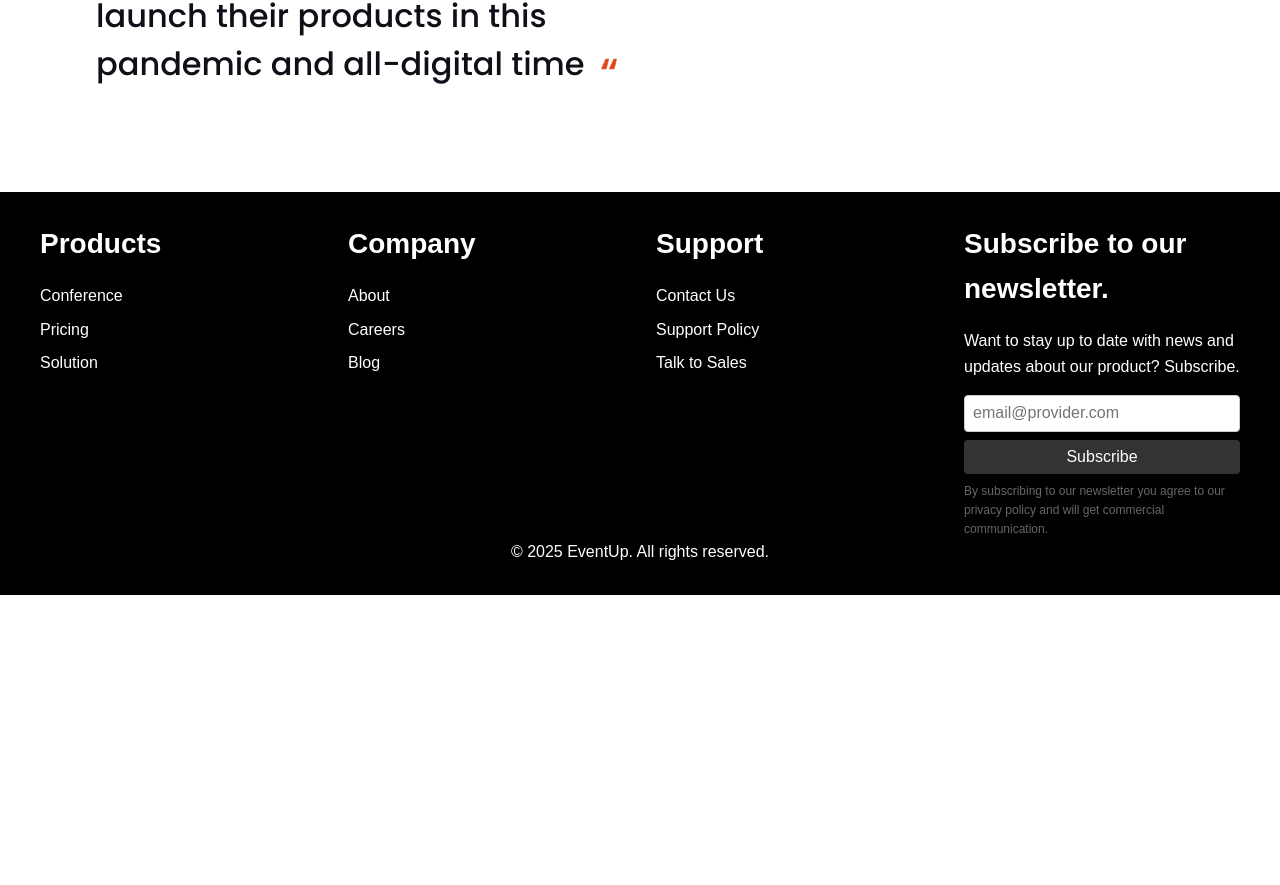
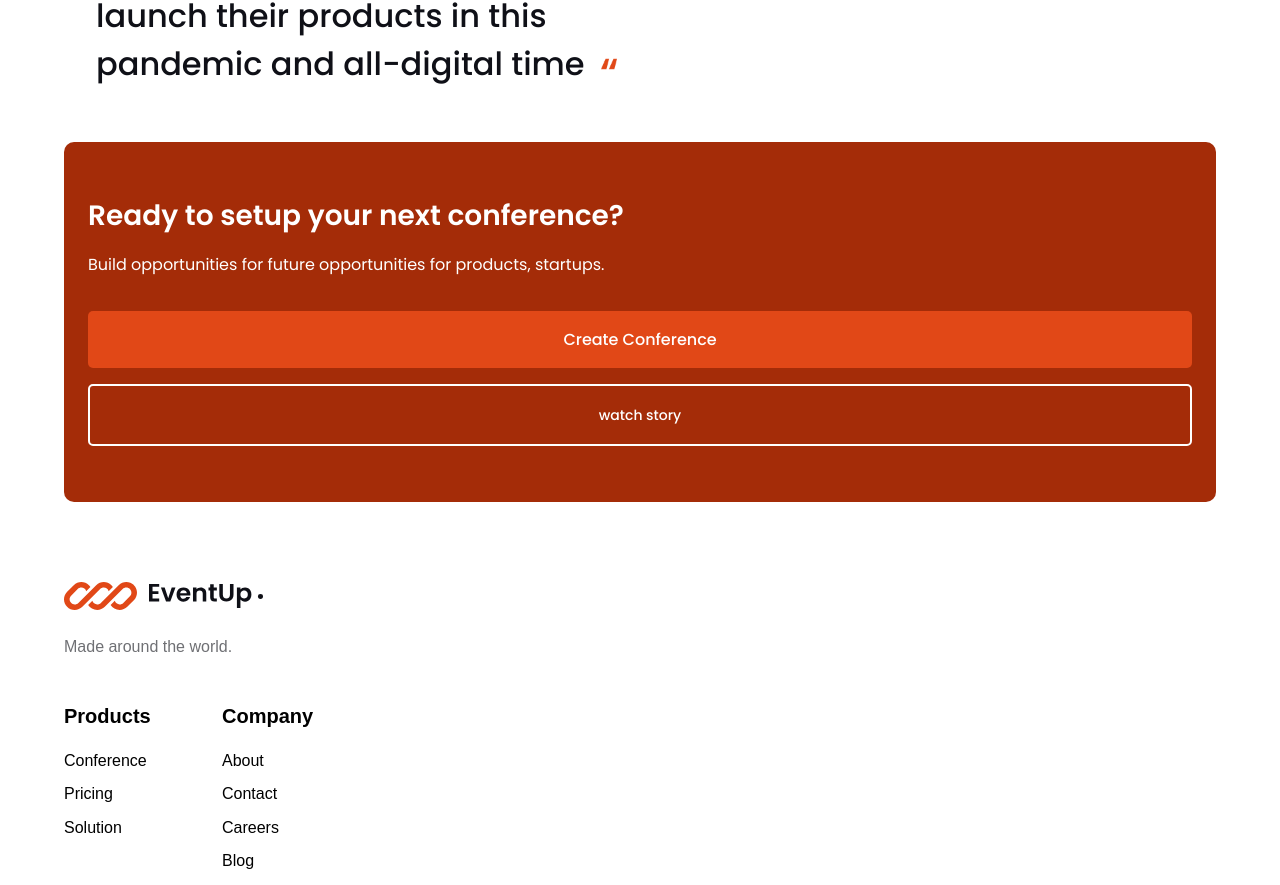
Before and after one commit to MaksymDramaretskyi-1/EventUP, a website: page index.html in a window 1280 px wide. Shown: the part 6275-7160 px from the top of the page. Before the commit the page ends 6870 px from the top, so only its background shows below. Drawn offline with Linux system fonts and the light colour scheme; a web font is replaced by a local one.

Commit message:
development

```diff
--- a/css/styles.css
+++ b/css/styles.css
@@ -155,87 +155,6 @@ body {
   transform: rotate(-45deg) translate(5px, -5px);
 }
 
-.footer {
-  background: #000;
-  color: #fff;
-  text-align: center;
-  padding: 30px 0;
-  margin-top: 50px;
-}
-
-footer {
-  background-color: #f9f9f9;
-  padding: 2rem;
-  font-family: sans-serif;
-  color: #333;
-}
-
-.footer-container {
-  max-width: 1200px;
-  margin: 0 auto;
-}
-
-.footer-columns {
-  display: grid;
-  grid-template-columns: repeat(auto-fit, minmax(200px, 1fr));
-  gap: 2rem;
-}
-
-.footer-column {
-  text-align: start;
-}
-.footer-column h2 {
-  font-size: 28px;
-  margin-bottom: 16px;
-}
-
-.footer-column ul {
-  list-style: none;
-  padding: 0;
-  margin: 0;
-}
-
-.footer-column ul li {
-  margin-bottom: 0.5rem;
-}
-
-.footer-column ul li a {
-  text-decoration: none;
-  color: inherit;
-}
-
-.footer-column form {
-  display: flex;
-  flex-direction: column;
-  gap: 0.5rem;
-  margin-top: 1rem;
-}
-
-.footer-column input[type="email"] {
-  padding: 0.5rem;
-  border: 1px solid #ccc;
-  border-radius: 4px;
-}
-
-.footer-column button {
-  padding: 0.5rem;
-  background-color: #333;
-  color: white;
-  border: none;
-  border-radius: 4px;
-  cursor: pointer;
-}
-
-.footer-column button:hover {
-  background-color: #555;
-}
-
-.footer-column small {
-  display: block;
-  margin-top: 0.5rem;
-  font-size: 0.75rem;
-  color: #666;
-}
 
 /* Mobile styles */
 @media (min-width: 375px) {
@@ -537,4 +456,156 @@ footer {
     background-image: url('../img/ornament-down.png');
 
   }
+  .create-conference {
+    display: flex;
+    flex-direction: column;
+    gap: 32px;
+    background-color: #a42c08;
+    padding: 56px 24px;
+    border-radius: 10px;
+  }
+
+  .create-conference h3{
+    font-size: 28px;
+    color: #FFFFFF;
+    font-weight: 600;
+    line-height: 130%;
+
+  }
+
+  .create-conference p {
+    font-size: 16px;
+    color: #FFFFFF;
+    font-weight: 400;
+    line-height: 28px;
+  }
+
+  .conference-title {
+    display: flex;
+    flex-direction: column;
+    gap: 16px;
+    margin-right: 20px ;
+  }
+
+  .conference-block-buttons {
+    display: flex;
+    flex-wrap: wrap;
+    gap: 16px;
+
+  }
+
+
+  .conference-btn-secondary {
+    width: 100%;
+    font-size: 14px;
+    font-weight: 500;
+    line-height: 26px;
+    text-align: center;
+    padding: 16px 22px;
+    text-decoration: none;
+    color: #ffffff;
+    border-radius: 5px;
+    border: 2px solid white;
+    transition: 0.3s;
+  }
+
+
+
+/*FOOTER*/
+.footer {
+  background: #ffffff;
+  color: #000000;
+  text-align: center;
+  padding: 30px 0;
+  margin-top: 50px;
 }
+
+footer {
+  background-color: #f9f9f9;
+  padding: 2rem;
+  font-family: sans-serif;
+  color: #333;
+}
+
+.footer-container {
+  max-width: 1200px;
+  margin: 0 auto;
+  text-align: start;
+}
+
+.logo-footer {
+  margin-bottom: 40px;
+}
+
+.logo-footer img {
+  margin-bottom: 16px;
+}
+
+.logo-footer p {
+  color: #6F7074;
+}
+
+.footer-columns {
+  display: grid;
+  grid-template-columns: 102px 102px;
+  gap: 56px;
+}
+
+.footer-column {
+  text-align: start;
+}
+
+.footer-column h2 {
+  font-size: 20px;
+  margin-bottom: 16px;
+}
+
+.footer-column ul {
+  list-style: none;
+  padding: 0;
+  margin: 0;
+}
+
+.footer-column ul li {
+  margin-bottom: 0.5rem;
+}
+
+.footer-column ul li a {
+  text-decoration: none;
+  color: inherit;
+}
+
+.footer-column form {
+  display: flex;
+  flex-direction: column;
+  gap: 0.5rem;
+  margin-top: 1rem;
+}
+
+.footer-column input[type="email"] {
+  padding: 0.5rem;
+  border: 1px solid #ccc;
+  border-radius: 4px;
+}
+
+.footer-column button {
+  padding: 0.5rem;
+  background-color: #333;
+  color: white;
+  border: none;
+  border-radius: 4px;
+  cursor: pointer;
+}
+
+.footer-column button:hover {
+  background-color: #555;
+}
+
+.footer-column small {
+  display: block;
+  margin-top: 0.5rem;
+  font-size: 0.75rem;
+  color: #666;
+}
+
+}
--- a/index.html
+++ b/index.html
@@ -174,10 +174,27 @@
           </div>
         </div>
       </section>
-      <section></section>
+      <section class="wrapper">
+        <div class="create-conference">
+          <div class="conference-title">
+            <h3>Ready to setup your next conference?</h3>
+            <p>Build opportunities for future opportunities for products, startups.</p>
+          </div>
+          <div class="conference-block-buttons">
+            <a href="#" class="btn">Create Conference</a>
+            <a href="#" class="conference-btn-secondary">watch story</a>
+          </div>
+        </div>
+      </section>
     </main>
     <footer class="footer">
+      <div class="wrapper">
+
         <div class="footer-container">
+          <div class="logo-footer">
+            <img src="./img/Logo-footer.svg" alt="logo">
+            <p>Made around the world.</p>
+          </div>
           <section class="footer-columns">
             <nav class="footer-column">
               <h2>Products</h2>
@@ -192,6 +209,7 @@
               <h2>Company</h2>
               <ul>
                 <li><a href="#">About</a></li>
+                <li><a href="#">Contact</a></li>
                 <li><a href="#">Careers</a></li>
                 <li><a href="#">Blog</a></li>
               </ul>
@@ -222,6 +240,7 @@
         <div>
           <p>&copy; 2025 EventUp. All rights reserved.</p>
         </div>
+      </div>
     </footer>
   </body>
 </html>
```
Also changed, not shown: img/Logo-footer.svg (added). Lines whose indentation alone changed are shown as unchanged.
